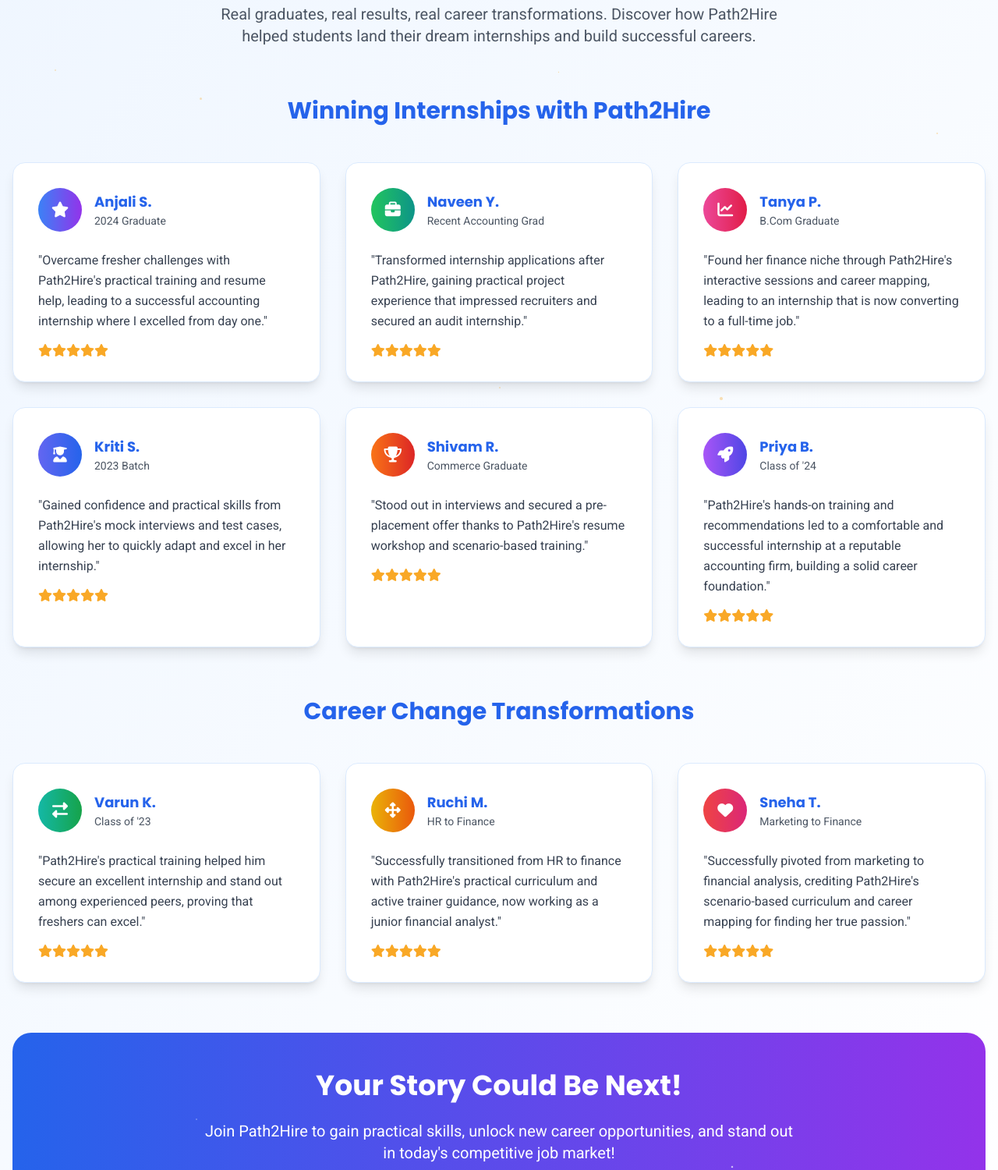
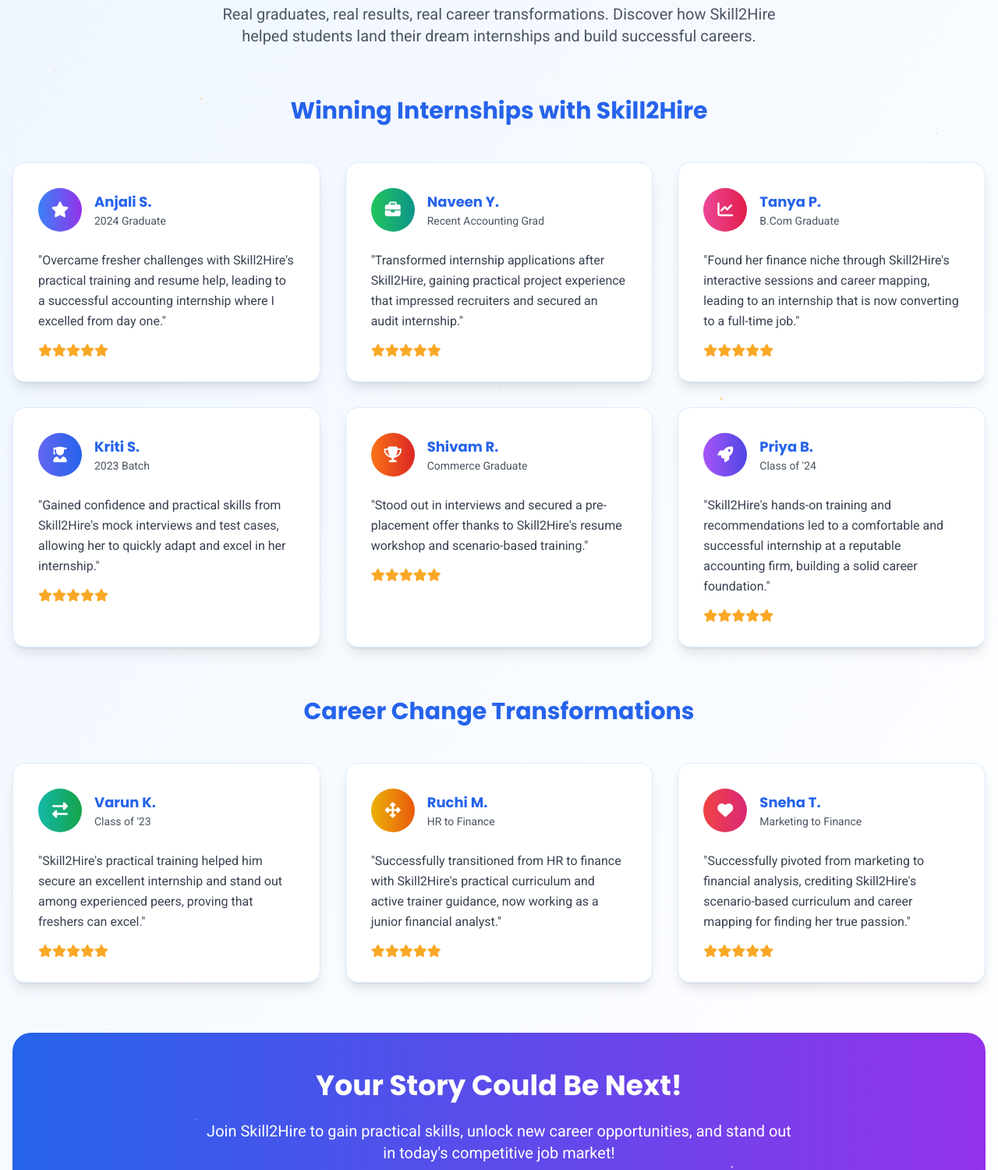
Before and after one commit to SamirSengupta/path2hire, a plain HTML site: page site/success.html in a window 1280 px wide. Shown: the part 156-1656 px from the top of the page at 78% size. Drawn offline with nearby package versions, Linux system fonts and the light colour scheme.

Commit message:
major design

```diff
--- a/site/success.html
+++ b/site/success.html
@@ -149,12 +149,12 @@
   <div class="max-w-7xl mx-auto px-4 relative z-10">
     <div class="text-center mb-16">
       <h1 class="text-4xl md:text-5xl font-bold text-primary mb-4">Student Success Stories</h1>
-      <p class="text-xl text-gray-600 max-w-3xl mx-auto">Real graduates, real results, real career transformations. Discover how Path2Hire helped students land their dream internships and build successful careers.</p>
+      <p class="text-xl text-gray-600 max-w-3xl mx-auto">Real graduates, real results, real career transformations. Discover how Skill2Hire helped students land their dream internships and build successful careers.</p>
     </div>
 
     <!-- Internship Success Stories -->
     <div class="mb-16">
-      <h2 class="text-3xl font-bold text-center text-primary mb-12">Winning Internships with Path2Hire</h2>
+      <h2 class="text-3xl font-bold text-center text-primary mb-12">Winning Internships with Skill2Hire</h2>
 
       <!-- First Row -->
       <div class="grid grid-cols-1 md:grid-cols-3 gap-8 mb-8">
@@ -168,7 +168,7 @@
               <p class="text-sm text-gray-600">2024 Graduate</p>
             </div>
           </div>
-          <p class="text-gray-700 leading-relaxed">"Overcame fresher challenges with Path2Hire's practical training and resume help, leading to a successful accounting internship where I excelled from day one."</p>
+          <p class="text-gray-700 leading-relaxed">"Overcame fresher challenges with Skill2Hire's practical training and resume help, leading to a successful accounting internship where I excelled from day one."</p>
           <div class="mt-4 flex">
             <i class="fas fa-star text-accent"></i>
             <i class="fas fa-star text-accent"></i>
@@ -188,7 +188,7 @@
               <p class="text-sm text-gray-600">Recent Accounting Grad</p>
             </div>
           </div>
-          <p class="text-gray-700 leading-relaxed">"Transformed internship applications after Path2Hire, gaining practical project experience that impressed recruiters and secured an audit internship."</p>
+          <p class="text-gray-700 leading-relaxed">"Transformed internship applications after Skill2Hire, gaining practical project experience that impressed recruiters and secured an audit internship."</p>
           <div class="mt-4 flex">
             <i class="fas fa-star text-accent"></i>
             <i class="fas fa-star text-accent"></i>
@@ -208,7 +208,7 @@
               <p class="text-sm text-gray-600">B.Com Graduate</p>
             </div>
           </div>
-          <p class="text-gray-700 leading-relaxed">"Found her finance niche through Path2Hire's interactive sessions and career mapping, leading to an internship that is now converting to a full-time job."</p>
+          <p class="text-gray-700 leading-relaxed">"Found her finance niche through Skill2Hire's interactive sessions and career mapping, leading to an internship that is now converting to a full-time job."</p>
           <div class="mt-4 flex">
             <i class="fas fa-star text-accent"></i>
             <i class="fas fa-star text-accent"></i>
@@ -231,7 +231,7 @@
               <p class="text-sm text-gray-600">2023 Batch</p>
             </div>
           </div>
-          <p class="text-gray-700 leading-relaxed">"Gained confidence and practical skills from Path2Hire's mock interviews and test cases, allowing her to quickly adapt and excel in her internship."</p>
+          <p class="text-gray-700 leading-relaxed">"Gained confidence and practical skills from Skill2Hire's mock interviews and test cases, allowing her to quickly adapt and excel in her internship."</p>
           <div class="mt-4 flex">
             <i class="fas fa-star text-accent"></i>
             <i class="fas fa-star text-accent"></i>
@@ -251,7 +251,7 @@
               <p class="text-sm text-gray-600">Commerce Graduate</p>
             </div>
           </div>
-          <p class="text-gray-700 leading-relaxed">"Stood out in interviews and secured a pre-placement offer thanks to Path2Hire's resume workshop and scenario-based training."</p>
+          <p class="text-gray-700 leading-relaxed">"Stood out in interviews and secured a pre-placement offer thanks to Skill2Hire's resume workshop and scenario-based training."</p>
           <div class="mt-4 flex">
             <i class="fas fa-star text-accent"></i>
             <i class="fas fa-star text-accent"></i>
@@ -271,7 +271,7 @@
               <p class="text-sm text-gray-600">Class of '24</p>
             </div>
           </div>
-          <p class="text-gray-700 leading-relaxed">"Path2Hire's hands-on training and recommendations led to a comfortable and successful internship at a reputable accounting firm, building a solid career foundation."</p>
+          <p class="text-gray-700 leading-relaxed">"Skill2Hire's hands-on training and recommendations led to a comfortable and successful internship at a reputable accounting firm, building a solid career foundation."</p>
           <div class="mt-4 flex">
             <i class="fas fa-star text-accent"></i>
             <i class="fas fa-star text-accent"></i>
@@ -298,7 +298,7 @@
               <p class="text-sm text-gray-600">Class of '23</p>
             </div>
           </div>
-          <p class="text-gray-700 leading-relaxed">"Path2Hire's practical training helped him secure an excellent internship and stand out among experienced peers, proving that freshers can excel."</p>
+          <p class="text-gray-700 leading-relaxed">"Skill2Hire's practical training helped him secure an excellent internship and stand out among experienced peers, proving that freshers can excel."</p>
           <div class="mt-4 flex">
             <i class="fas fa-star text-accent"></i>
             <i class="fas fa-star text-accent"></i>
@@ -318,7 +318,7 @@
               <p class="text-sm text-gray-600">HR to Finance</p>
             </div>
           </div>
-          <p class="text-gray-700 leading-relaxed">"Successfully transitioned from HR to finance with Path2Hire's practical curriculum and active trainer guidance, now working as a junior financial analyst."</p>
+          <p class="text-gray-700 leading-relaxed">"Successfully transitioned from HR to finance with Skill2Hire's practical curriculum and active trainer guidance, now working as a junior financial analyst."</p>
           <div class="mt-4 flex">
             <i class="fas fa-star text-accent"></i>
             <i class="fas fa-star text-accent"></i>
@@ -338,7 +338,7 @@
               <p class="text-sm text-gray-600">Marketing to Finance</p>
             </div>
           </div>
-          <p class="text-gray-700 leading-relaxed">"Successfully pivoted from marketing to financial analysis, crediting Path2Hire's scenario-based curriculum and career mapping for finding her true passion."</p>
+          <p class="text-gray-700 leading-relaxed">"Successfully pivoted from marketing to financial analysis, crediting Skill2Hire's scenario-based curriculum and career mapping for finding her true passion."</p>
           <div class="mt-4 flex">
             <i class="fas fa-star text-accent"></i>
             <i class="fas fa-star text-accent"></i>
@@ -360,7 +360,7 @@
       </div>
       <div class="relative z-10">
         <h2 class="text-3xl md:text-4xl font-bold mb-6">Your Story Could Be Next!</h2>
-        <p class="text-xl mb-8 max-w-3xl mx-auto">Join Path2Hire to gain practical skills, unlock new career opportunities, and stand out in today's competitive job market!</p>
+        <p class="text-xl mb-8 max-w-3xl mx-auto">Join Skill2Hire to gain practical skills, unlock new career opportunities, and stand out in today's competitive job market!</p>
         <div class="flex flex-col sm:flex-row gap-4 justify-center">
           <a href="/assessment" class="bg-white text-blue-600 px-8 py-4 rounded-full font-semibold text-lg hover:bg-gray-100 transition-colors inline-flex items-center">
             <i class="fas fa-clipboard-check mr-2"></i>
```
